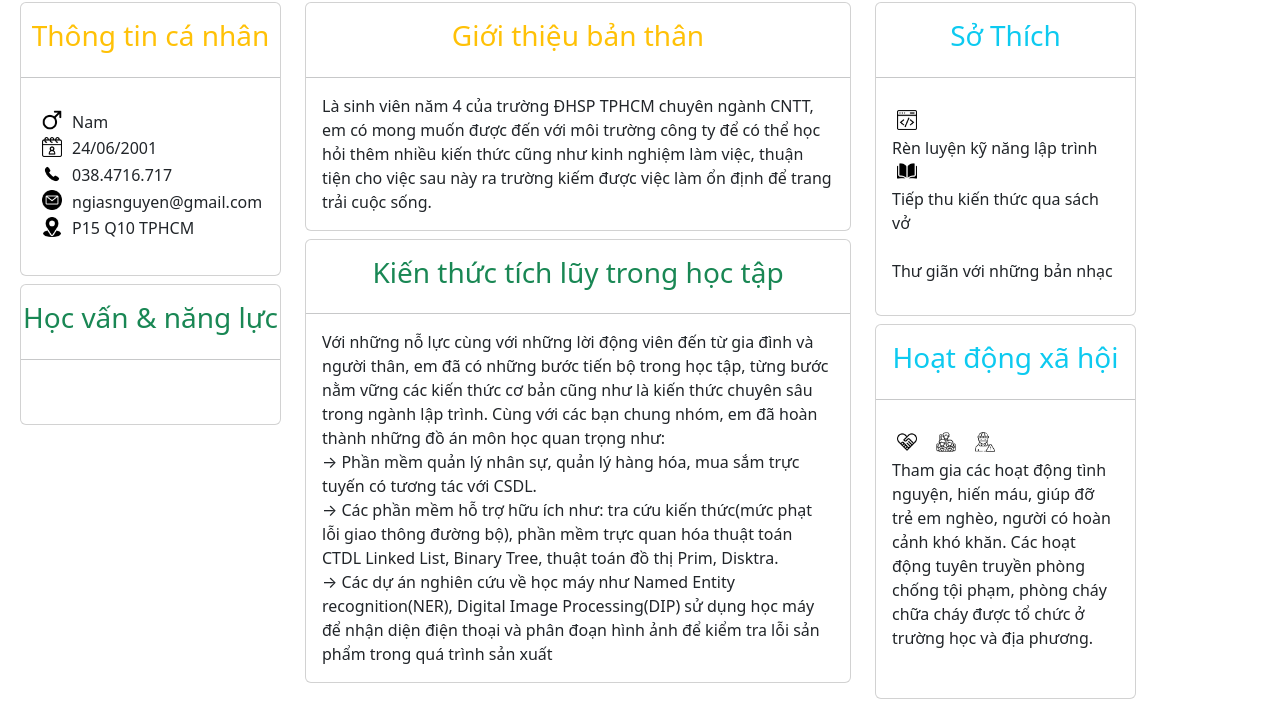
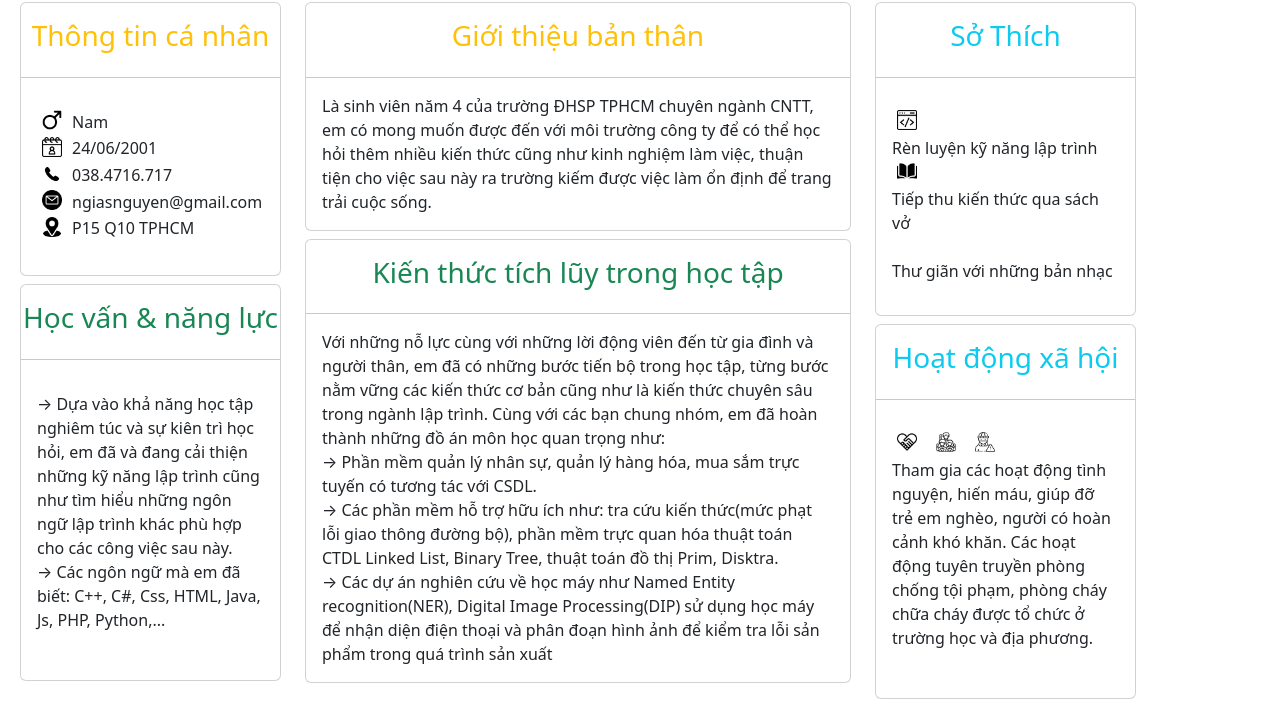
Before and after one commit to NgiasNguyen/cv, a plain HTML site: page index.html in a window 1280 px wide. Shown: the part 128-843 px from the top of the page. Drawn offline with nearby package versions, Linux system fonts and the light colour scheme; files whose address does not match are found by name.

Commit message:
Add files via upload

```diff
--- a/index.html
+++ b/index.html
@@ -49,7 +49,11 @@
                     <h3 class="card-top pt-3 text-center text-success">Học vấn & năng lực</h3>
                     <hr class="line" size="1">
                     <ul class="card-body list-unstyled ">
-
+                        <p>
+                            &#8594 Dựa vào khả năng học tập nghiêm túc và sự kiên trì học hỏi, em đã và đang cải thiện
+                            những kỹ năng lập trình cũng như tìm hiểu những ngôn ngữ lập trình khác phù hợp cho các công việc sau này.
+                            <br>&#8594 Các ngôn ngữ mà em đã biết: C++, C#, Css, HTML, Java, Js, PHP, Python,...
+                        </p>
                     </ul>
                 </div>
             </div>
```
